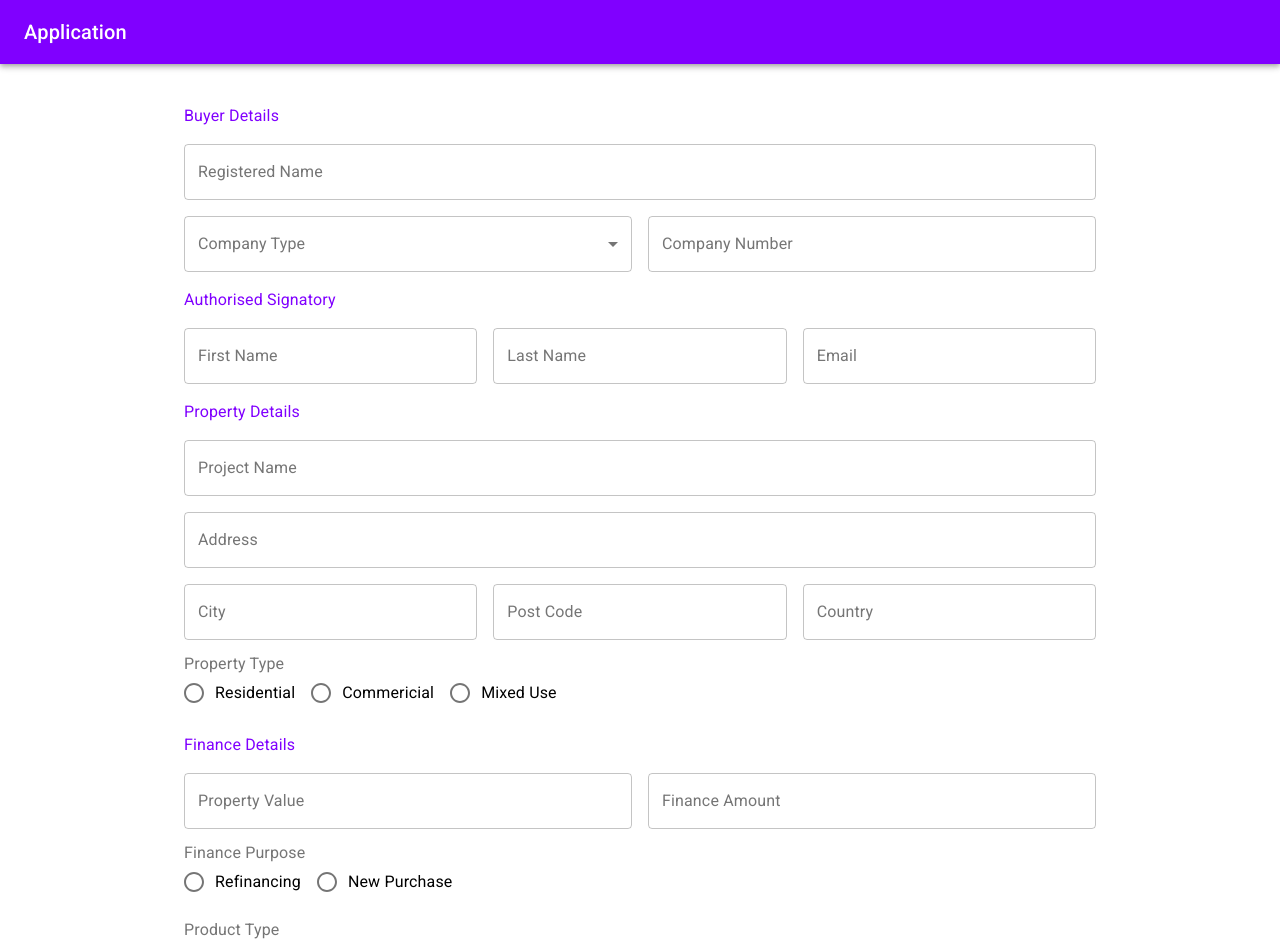
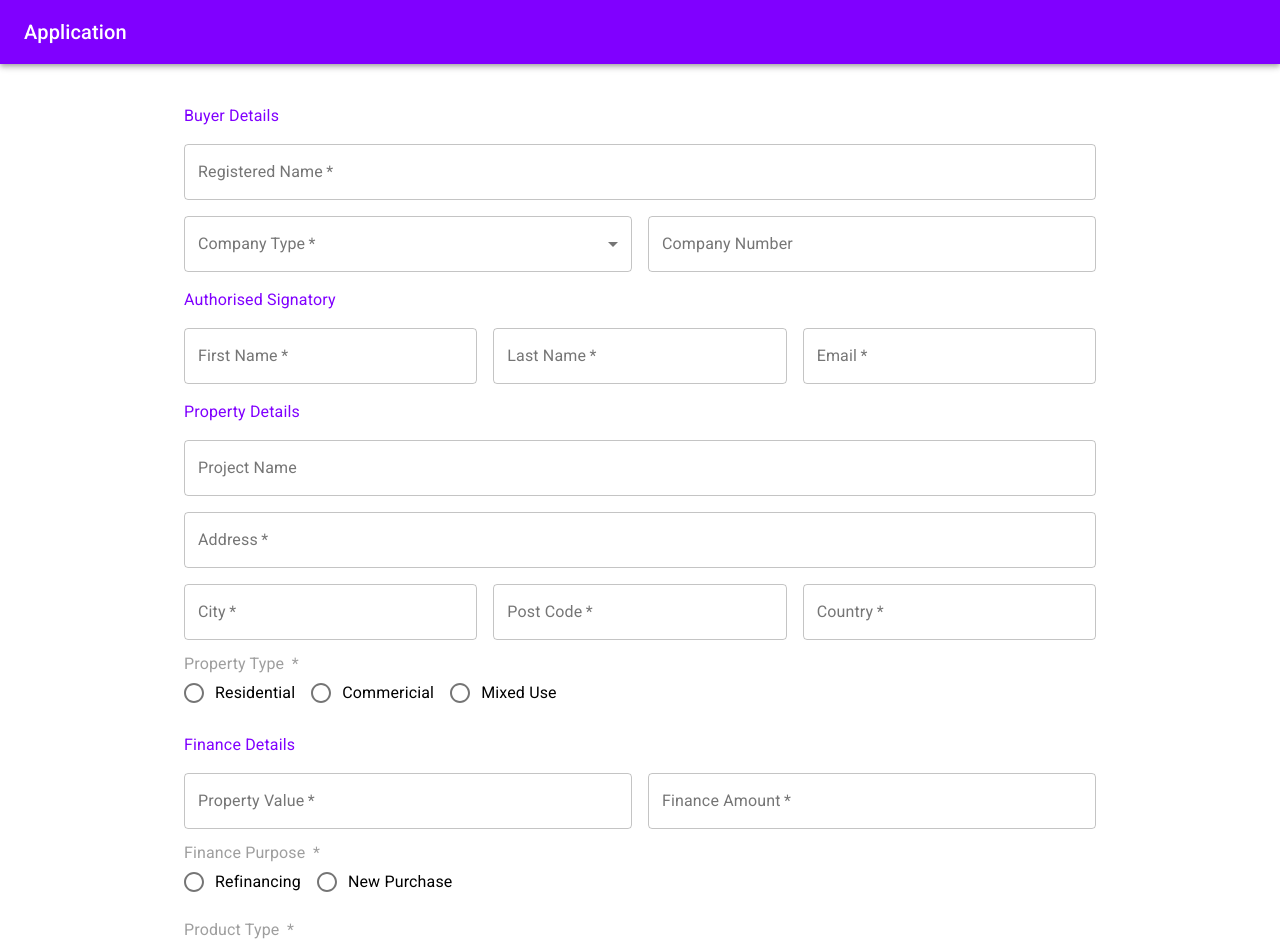
Before and after one commit to WaseemBen6/formik-form, a React (Create React App) app: page / in a window 1280 px wide. Shown: the top 947 px of the page. Built offline with nearby package versions, Linux system fonts and the light colour scheme.

Commit message:
required prop added including radio buttons. Still need to work on layout of these

```diff
--- a/src/components/RadioButton/index.js
+++ b/src/components/RadioButton/index.js
@@ -1,24 +1,19 @@
-import React from 'react';
+import React from "react";
 import {
   FormHelperText,
   FormControl,
   FormControlLabel,
   FormLabel,
   Radio,
-  RadioGroup
-} from '@material-ui/core';
-import { useField, useFormikContext } from 'formik';
+  RadioGroup,
+} from "@material-ui/core";
+import { useField, useFormikContext } from "formik";
 
-const RadioButton = ({
-  name,
-  legend,
-  options,
-  ...rest
-}) => {
+const RadioButton = ({ name, legend, options, row, ...rest }) => {
   const { setFieldValue } = useFormikContext();
   const [field, meta] = useField(name);
 
-  const handleChange = e => {
+  const handleChange = (e) => {
     const { value } = e.target;
     setFieldValue(name, value);
   };
@@ -26,30 +21,31 @@ const RadioButton = ({
   const configRadioButton = {
     ...field,
     ...rest,
-      onChange: handleChange
+    row,
+    onChange: handleChange,
   };
 
   const formControlConfig = {};
   if (meta && meta.touched && meta.error) {
     formControlConfig.error = true;
-
   }
 
   return (
     <FormControl {...formControlConfig}>
-      <FormLabel component="legend">{legend}</FormLabel>
-      <RadioGroup {...configRadioButton} >
-      {options.map(option => {
+      <FormLabel component="legend" disabled {...rest}>
+        {legend}{" "}
+      </FormLabel>
+      <RadioGroup {...configRadioButton}>
+        {options.map((option) => {
           return (
-        <FormControlLabel
-        key={option.value}
-            value = {option.value}
-          control={<Radio  />}
-          label={option.key}
-        />
-
-          )
-      })}
+            <FormControlLabel
+              key={option.value}
+              value={option.value}
+              control={<Radio />}
+              label={option.key}
+            />
+          );
+        })}
       </RadioGroup>
       <FormHelperText>{meta.error}</FormHelperText>
     </FormControl>
--- a/src/components/RequestForm/index.js
+++ b/src/components/RequestForm/index.js
@@ -49,13 +49,14 @@ export default function RequestForm() {
                     <Typography color="primary">Buyer Details</Typography>
                   </Grid>
                   <Grid item xs={12}>
-                    <Input name="regName" label="Registered Name" />
+                    <Input name="regName" label="Registered Name" required />
                   </Grid>
                   <Grid item xs={12} md={6}>
                     <Select
                       name="companyType"
                       label="Company Type"
                       options={companyTypes}
+                      required
                     />
                   </Grid>
                   <Grid item xs={12} md={6}>
@@ -68,13 +69,13 @@ export default function RequestForm() {
                     </Typography>
                   </Grid>
                   <Grid item xs={12} md={4}>
-                    <Input name="firstName" label="First Name" />
+                    <Input name="firstName" label="First Name" required />
                   </Grid>
                   <Grid item xs={12} md={4}>
-                    <Input name="lastName" label="Last Name" />
+                    <Input name="lastName" label="Last Name" required />
                   </Grid>
                   <Grid item xs={12} md={4}>
-                    <Input name="email" label="Email" />
+                    <Input name="email" label="Email" required />
                   </Grid>
                   {/* Property Details */}
                   <Grid item xs={12}>
@@ -85,16 +86,16 @@ export default function RequestForm() {
                     <Input name="projectName" label="Project Name" />{" "}
                   </Grid>
                   <Grid item xs={12}>
-                    <Input name="address1" label="Address" />{" "}
+                    <Input name="address1" label="Address" required />{" "}
                   </Grid>
                   <Grid item xs={12} md={4}>
-                    <Input name="city" label="City" />
+                    <Input name="city" label="City" required />
                   </Grid>
                   <Grid item xs={12} md={4}>
-                    <Input name="postCode" label="Post Code" />
+                    <Input name="postCode" label="Post Code" required />
                   </Grid>
                   <Grid item xs={12} md={4}>
-                    <Input name="country" label="Country" />
+                    <Input name="country" label="Country" required />
                   </Grid>
                   <Grid item xs={12}>
                     <RadioButton
@@ -102,6 +103,7 @@ export default function RequestForm() {
                       legend="Property Type"
                       options={propertyTypes}
                       row
+                      required
                     />{" "}
                   </Grid>
 
@@ -110,10 +112,18 @@ export default function RequestForm() {
                     <Typography color="primary">Finance Details</Typography>
                   </Grid>
                   <Grid item xs={6}>
-                    <Input name="propertyValue" label="Property Value" />
+                    <Input
+                      name="propertyValue"
+                      label="Property Value"
+                      required
+                    />
                   </Grid>
                   <Grid item xs={6}>
-                    <Input name="financeAmount" label="Finance Amount" />
+                    <Input
+                      name="financeAmount"
+                      label="Finance Amount"
+                      required
+                    />
                   </Grid>
 
                   <Grid item xs={12}>
@@ -121,6 +131,7 @@ export default function RequestForm() {
                       name="financePurpose"
                       legend="Finance Purpose"
                       options={financePurpose}
+                      required
                       row
                     />
                   </Grid>
@@ -129,6 +140,7 @@ export default function RequestForm() {
                       name="productType"
                       legend="Product Type"
                       options={productType}
+                      required
                       row
                     />
                   </Grid>
@@ -138,6 +150,7 @@ export default function RequestForm() {
                       name="financeLength"
                       label="Length of Finance"
                       options={financeLength}
+                      required
                     />
                   </Grid>
                   <Grid item xs={12}>
--- a/src/components/Select/index.js
+++ b/src/components/Select/index.js
@@ -27,10 +27,6 @@ export default function Select({ name, options, ...rest }) {
   }
   return (
     <TextField {...configSelect}>
-
-
-
-
       {options.map((option) => {
         return (
           <MenuItem key={option.value} value={option.value}>
```
